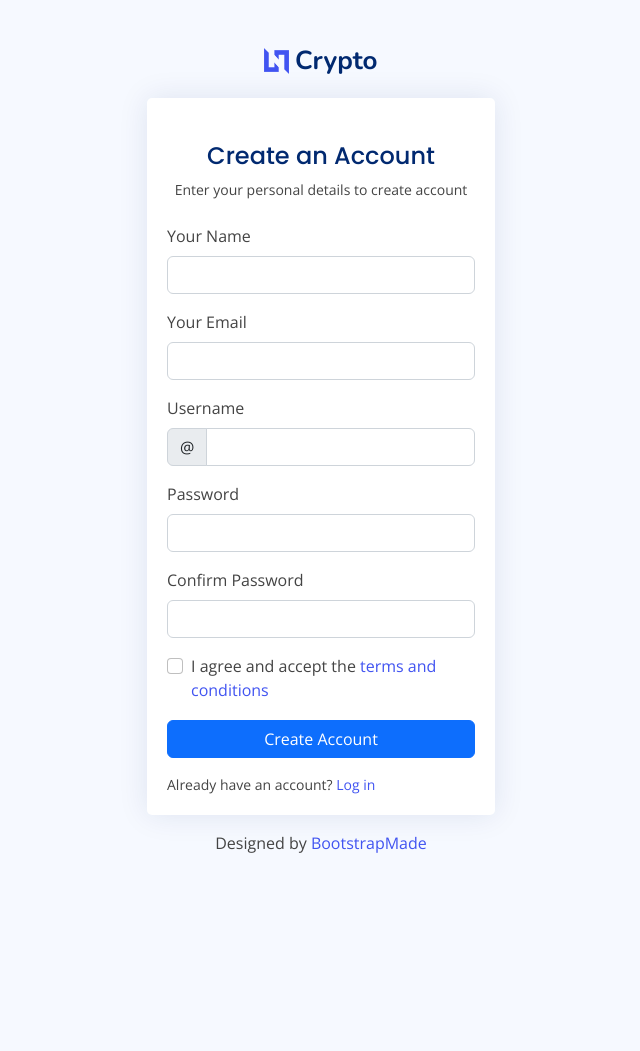
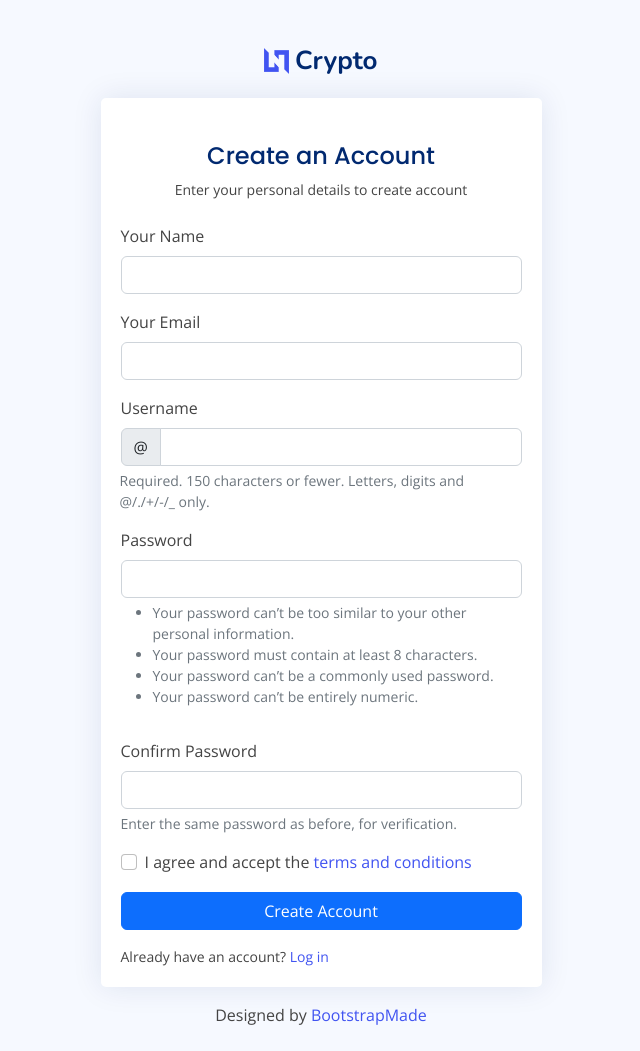
Before and after one commit to MGasiorowskii/CryptoCurrencyExchange, a Django app: page /register/ in a window 1280 px wide. Shown: the whole page, without its empty margins (319-959 px from the left). Before the commit the page ends 853 px from the top, so only its background shows below. Run offline with Django 4.2, Linux system fonts and the light colour scheme; some libraries are stand-ins or nearby versions.

Commit message:
feat: add error fields messages to login form and register form

```diff
--- a/Exchange/users/templates/users/base.html
+++ b/Exchange/users/templates/users/base.html
@@ -47,7 +47,7 @@
       <section class="section register min-vh-100 d-flex flex-column align-items-center justify-content-center py-4">
         <div class="container">
           <div class="row justify-content-center">
-            <div class="col-lg-4 col-md-6 d-flex flex-column align-items-center justify-content-center">
+            <div class="col-lg-5 col-md-6 d-flex flex-column align-items-center justify-content-center">
 
               {% if messages %}
                 {% for message in messages %}
--- a/Exchange/users/templates/users/register.html
+++ b/Exchange/users/templates/users/register.html
@@ -14,35 +14,51 @@
 
     <div class="col-12">
       <label for="yourName" class="form-label">Your Name</label>
-      <input type="text" name="first_name" class="form-control" id="yourName" required>
-      <div class="invalid-feedback">Please, enter your name!</div>
+      <input type="text" name="first_name" class="form-control" id="yourName" value="{{ form.data.first_name }}" required>
     </div>
 
     <div class="col-12">
       <label for="yourEmail" class="form-label">Your Email</label>
-      <input type="email" name="email" class="form-control" id="yourEmail" required>
-      <div class="invalid-feedback">Please enter a valid Email adddress!</div>
+      <input type="email" name="email" class="form-control" id="yourEmail" value="{{ form.data.email }}" required>
     </div>
 
     <div class="col-12">
       <label for="yourUsername" class="form-label">Username</label>
       <div class="input-group has-validation">
         <span class="input-group-text" id="inputGroupPrepend">@</span>
-        <input type="text" name="username" class="form-control" id="yourUsername" required>
-        <div class="invalid-feedback">Please choose a username. </div>
+        <input type="text" name="username" class="form-control" id="yourUsername" value="{{ form.data.username }}" required>
+
+        {% if form.username.errors %}
+          <div id="UsernameInvalidFeedback" class="text-danger">{{ form.username.errors }}</div>
+        {% else %}
+          <div id="UsernameHelpBlock" class="form-text">{{ form.username.help_text }}</div>
+        {% endif %}
+
       </div>
     </div>
 
     <div class="col-12">
       <label for="yourPassword" class="form-label">Password</label>
       <input type="password" name="password1" class="form-control" id="yourPassword" required>
-      <div class="invalid-feedback">Please enter your password!</div>
+
+      {% if form.password1.errors %}
+        <div id="Password1InvalidFeedback" class="text-danger">{{ form.password1.errors }}</div>
+      {% else %}
+        <div id="Password1HelpBlock" class="form-text">{{ form.password1.help_text }}</div>
+      {% endif %}
+
     </div>
 
     <div class="col-12">
       <label for="confirmPassword" class="form-label">Confirm Password</label>
       <input type="password" name="password2" class="form-control" id="confirmPassword" required>
-      <div class="invalid-feedback">Password mismatch!</div>
+
+      {% if form.password2.errors %}
+        <div id="Password2InvalidFeedback" class="text-danger">{{ form.password2.errors }}</div>
+      {% else %}
+        <div id="Password2HelpBlock" class="form-text">{{ form.password2.help_text }}</div>
+      {% endif %}
+
     </div>
     <div class="col-12">
       <div class="form-check">
--- a/Exchange/users/views.py
+++ b/Exchange/users/views.py
@@ -4,6 +4,7 @@ from django.contrib import messages
 
 
 def register(request):
+
     if request.method == "POST":
         form = UserRegisterForm(request.POST)
         if form.is_valid():
@@ -11,9 +12,6 @@ def register(request):
             username = form.cleaned_data.get('username')
             messages.success(request, f"Dear {username}, you have been successfully signed up!")
             return redirect('login')
-        else:
-            for error in form.errors.values():
-                messages.error(request, f"{error}", extra_tags='danger')
 
     else:
         form = UserRegisterForm()
```
Also changed, not shown: Exchange/users/templates/users/login.html (+5 -2 lines).
